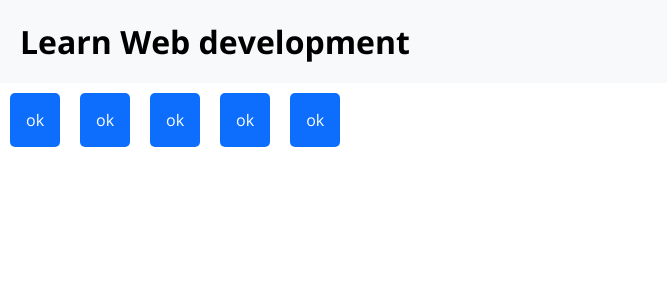
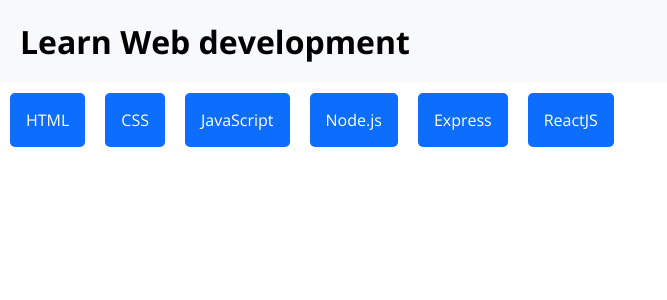
Before and after one commit to penso996/react-use-state, a React (Vite) app: page / in a window 1280 px wide. Shown: the top 300 px of the page, without its empty margins (0-667 px from the left). Built offline with nearby package versions, Linux system fonts and the light colour scheme; a web font is replaced by a local one.

Commit message:
added buttons from array

```diff
--- a/src/page_components/Main.jsx
+++ b/src/page_components/Main.jsx
@@ -37,11 +37,9 @@ export default function Main() {
     return (
         <main>
             <ul>
-                <li>ok</li>
-                <li>ok</li>
-                <li>ok</li>
-                <li>ok</li>
-                <li>ok</li>
+                {languages.map((language) => (
+                    <li key={language.id}>{language.title}</li>
+                ))}
             </ul>
         </main>
     );
```
